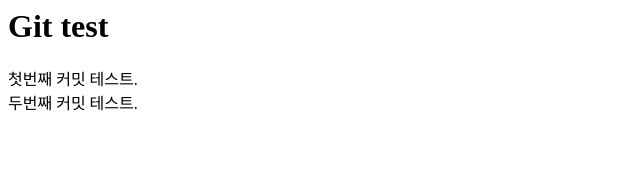
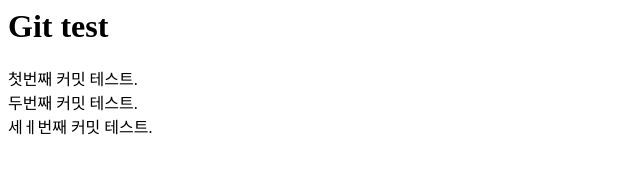
Before and after one commit to ooreenara/test, a plain HTML site: page index.html in a window 1280 px wide. Shown: the whole page, without its empty margins (0-640 px from the left). Drawn offline with Linux system fonts and the light colour scheme.

Commit message:
세번째 div 추가

```diff
--- a/index.html
+++ b/index.html
@@ -5,5 +5,6 @@
 	<h1>Git test</h1>
 	<div>첫번째 커밋 테스트.</div>
 	<div>두번째 커밋 테스트.</div>
+	<div>세ㅔ번째 커밋 테스트.</div>
 </body>
 </html>
```
